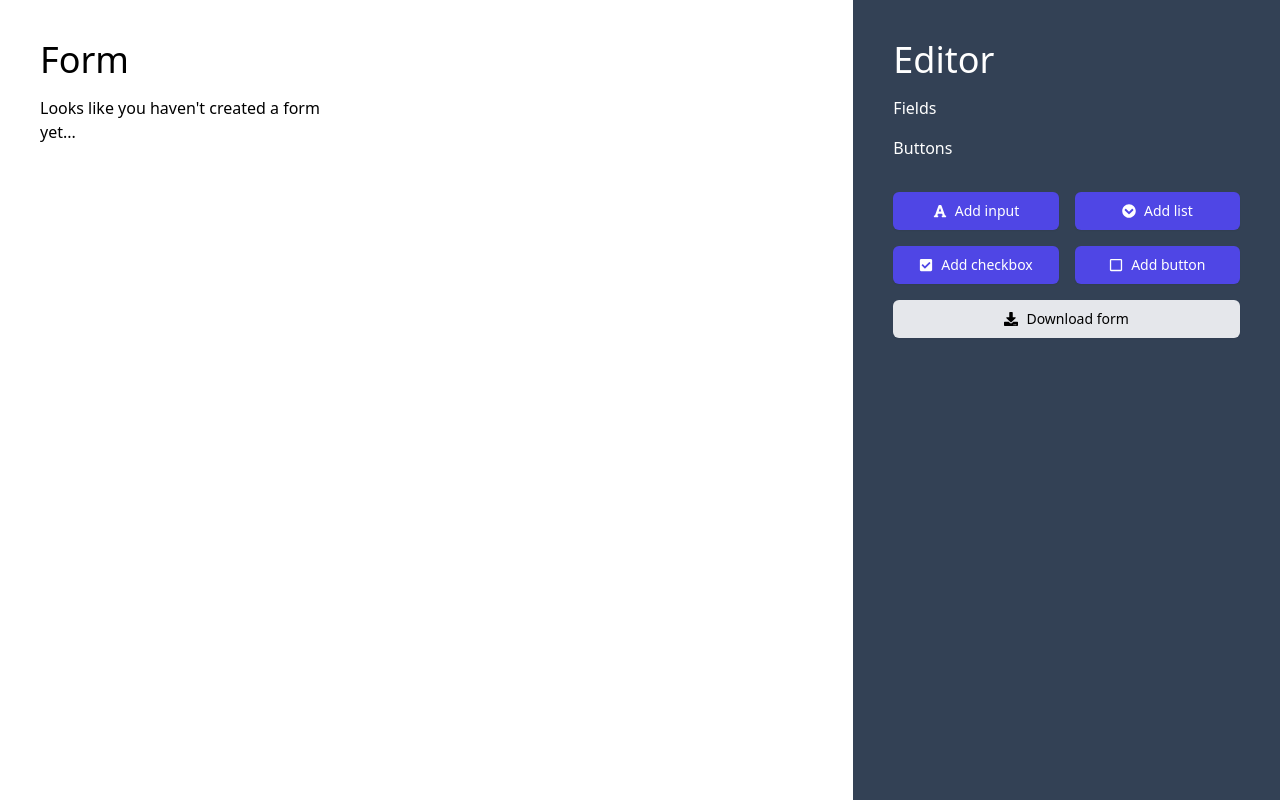
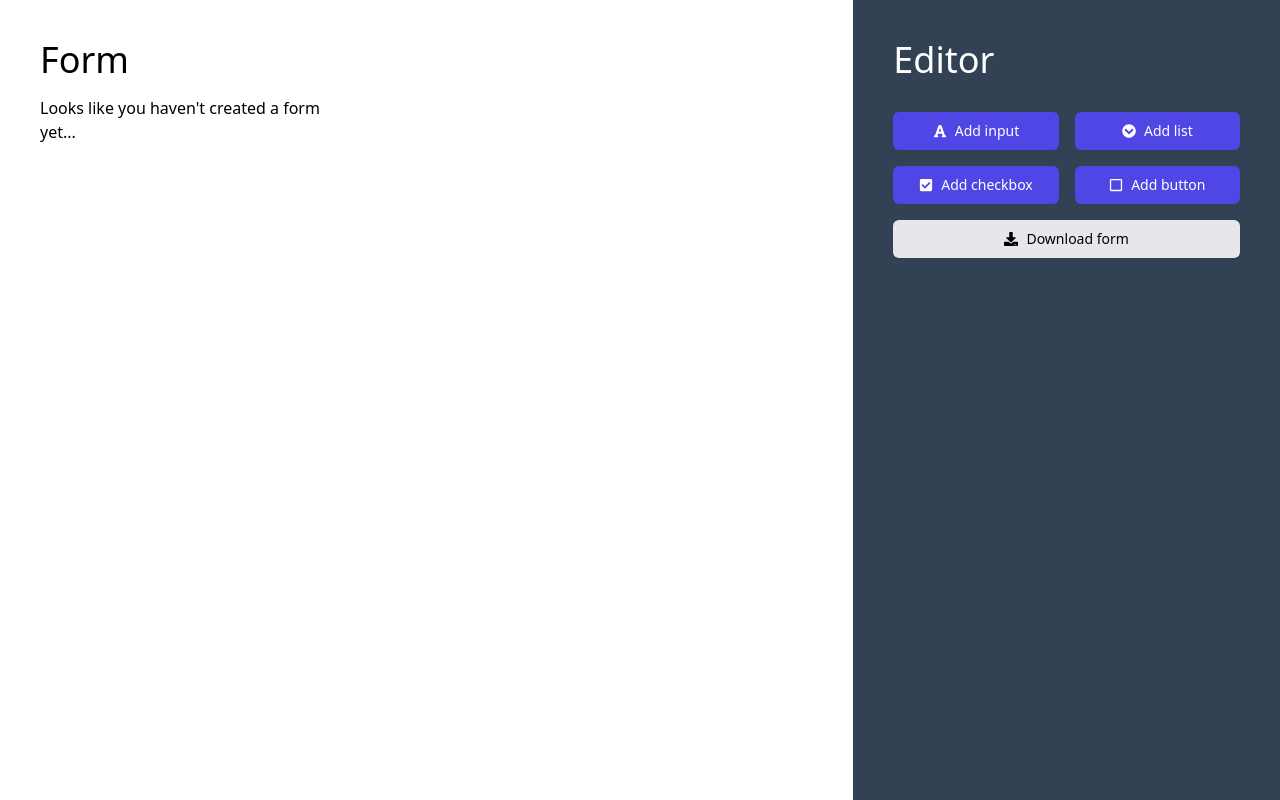
Before and after one commit to vafomin/formbuilder, a React (Create React App) app: page / in a window 1280 px wide. Built offline with nearby package versions, Linux system fonts and the light colour scheme.

Commit message:
chore: refactoring

```diff
--- a/package.json
+++ b/package.json
@@ -20,6 +20,7 @@
     "react-icons": "^4.4.0",
     "react-scripts": "5.0.1",
     "typescript": "^4.7.4",
+    "uuid": "^8.3.2",
     "web-vitals": "^2.1.4"
   },
   "scripts": {
--- a/src/Editor/elements.tsx
+++ b/src/Editor/elements.tsx
@@ -1,16 +1,15 @@
 import FormElement from "../components/form-element";
 
-const Elements = ({ form, onEdit, onDelete }) => {
+const Elements = ({ formFields, formButtons, onEdit, onDelete }) => {
   return (
     <div>
-      <p className="text-white mb-4">Fields</p>
-      {form &&
-        form.map(
+      {formFields.length > 0 && <p className="text-white mb-4">Fields</p>}
+      {formFields &&
+        formFields.map(
           (item) =>
             item.element !== "button" && (
               <FormElement
                 key={`${item.id}_element_${item.element}`}
-                id={item.id}
                 name={item.name}
                 type={item.element}
                 onEdit={() => onEdit(item.id)}
@@ -18,14 +17,13 @@ const Elements = ({ form, onEdit, onDelete }) => {
               />
             )
         )}
-      <p className="text-white my-4">Buttons</p>
-      {form &&
-        form.map(
+      {formButtons.length > 0 && <p className="text-white my-4">Buttons</p>}
+      {formButtons &&
+        formButtons.map(
           (item) =>
             item.element === "button" && (
               <FormElement
                 key={`${item.id}_element_${item.element}`}
-                id={item.id}
                 name={item.label}
                 type={item.element}
                 onEdit={() => onEdit(item.id)}
--- a/src/Editor/index.tsx
+++ b/src/Editor/index.tsx
@@ -18,7 +18,8 @@ const Editor = ({ onDownload }) => {
   const [currentEl, setCurrentEl] = useState("");
 
   const { formStore } = useStore();
-  const { form, formLength, deleteItem } = formStore;
+  const { formFields, formButtons, formIsEmpty, deleteItem, getItemById } =
+    formStore;
 
   const onShowModal = (el?: string) => {
     setIsModalVisible(true);
@@ -31,19 +32,25 @@ const Editor = ({ onDownload }) => {
     setCurrentEl("");
   };
 
-  const onEdit = (id: number) => {
-    setCurrentItem(form[id - 1]);
+  const onEdit = (id: string) => {
+    const item = getItemById(id);
+    setCurrentItem(item);
     onShowModal();
   };
 
-  const onDelete = (id: number) => {
+  const onDelete = (id: string) => {
     deleteItem(id);
   };
 
   return (
     <aside className="flex flex-col w-full sm:w-4/12 sm:fixed sm:right-0 sm:top-0 sm:h-screen bg-slate-700 p-10 overflow-auto">
       <h1 className="text-white text-4xl mb-4">Editor</h1>
-      <Elements form={form} onEdit={onEdit} onDelete={onDelete} />
+      <Elements
+        formFields={formFields}
+        formButtons={formButtons}
+        onEdit={onEdit}
+        onDelete={onDelete}
+      />
 
       <div className="flex flex-col gap-4 mt-4">
         <div className="flex gap-4">
@@ -81,7 +88,7 @@ const Editor = ({ onDownload }) => {
         icon={<FaDownload />}
         className="mt-4"
         onClick={onDownload}
-        disabled={formLength === 0}
+        disabled={formIsEmpty}
       />
 
       <Modal
--- a/src/Form/index.tsx
+++ b/src/Form/index.tsx
@@ -8,22 +8,17 @@ import { IForm } from "../types";
 
 const Form = ({ formRef }) => {
   const { formStore } = useStore();
-  const { form, formLength } = formStore;
+  const { formFields, formButtons, formIsEmpty } = formStore;
 
   return (
     <main className="flex flex-col gap-4 p-10 w-96 sm:mr-4/12">
       <h1 className="text-4xl">Form</h1>
       <div className="flex">
-        {formLength === 0 ? (
+        {formIsEmpty ? (
           <h1>Looks like you haven't created a form yet...</h1>
         ) : (
-          <form
-            action=""
-            id="form"
-            className="flex flex-col gap-4 w-96"
-            ref={formRef}
-          >
-            {form.map((item: IForm, index: number) => {
+          <div id="form" className="flex flex-col gap-4 w-96" ref={formRef}>
+            {formFields.map((item: IForm, index: number) => {
               switch (item.element) {
                 case "input":
                   return (
@@ -59,13 +54,10 @@ const Form = ({ formRef }) => {
               }
             })}
 
-            {form.map(
-              (item: IForm, index: number) =>
-                item.element === "button" && (
-                  <Button key={`form_element_${index}`} label={item.label} />
-                )
-            )}
-          </form>
+            {formButtons.map((item: IForm, index: number) => (
+              <Button key={`form_element_${index}`} label={item.label} />
+            ))}
+          </div>
         )}
       </div>
     </main>
--- a/src/components/form-element/index.tsx
+++ b/src/components/form-element/index.tsx
@@ -1,8 +1,7 @@
 import { FaEdit, FaTrash } from "react-icons/fa";
-import Icon from "./Icon";
+import Icon from "./icon";
 
 type FormElementProps = {
-  id: number;
   name: string;
   type: string;
   onEdit: () => void;
@@ -10,7 +9,6 @@ type FormElementProps = {
 };
 
 const FormElement: React.FC<FormElementProps> = ({
-  id,
   name,
   type,
   onEdit,
--- a/src/components/modal/sub-modal/add-button.tsx
+++ b/src/components/modal/sub-modal/add-button.tsx
@@ -2,10 +2,11 @@ import Input from "../../input";
 import Button from "../../button";
 import { useStore } from "../../../hooks/useStore";
 import { useForm } from "react-hook-form";
+import { generateUid } from "../../../utils";
 
 const AddButton = ({ el, item, onClose }) => {
   const { formStore } = useStore();
-  const { addItem, setItem, formLength } = formStore;
+  const { addItem, setItem } = formStore;
   const {
     register,
     handleSubmit,
@@ -18,7 +19,7 @@ const AddButton = ({ el, item, onClose }) => {
 
   const onSave = (data) => {
     const field = {
-      id: item ? item.id : formLength + 1,
+      id: item ? item.id : generateUid(),
       element: item ? item?.element : el,
       label: data.label,
     };
--- a/src/components/modal/sub-modal/add-checkbox.tsx
+++ b/src/components/modal/sub-modal/add-checkbox.tsx
@@ -2,10 +2,11 @@ import Input from "../../input";
 import Button from "../../button";
 import { useStore } from "../../../hooks/useStore";
 import { useForm } from "react-hook-form";
+import { generateUid } from "../../../utils";
 
 const AddCheckbox = ({ el, item, onClose }) => {
   const { formStore } = useStore();
-  const { addItem, setItem, formLength } = formStore;
+  const { setItem, addItem, isUniqueName } = formStore;
   const {
     register,
     handleSubmit,
@@ -20,7 +21,7 @@ const AddCheckbox = ({ el, item, onClose }) => {
 
   const onSave = (data) => {
     const field = {
-      id: item ? item.id : formLength + 1,
+      id: item ? item.id : generateUid(),
       element: item ? item?.element : el,
       label: data.label,
       name: data.name,
@@ -39,8 +40,14 @@ const AddCheckbox = ({ el, item, onClose }) => {
         name="name"
         placeholder="Enter name..."
         hasErrors={errors.name ? true : false}
-        {...register("name", { required: true })}
+        {...register("name", { required: true, validate: isUniqueName })}
       />
+      {errors.name && (
+        <p className="text-red-500 text-sm">
+          Name is required and must be unique
+        </p>
+      )}
+
       <Input
         label="Label"
         name="label"
--- a/src/components/modal/sub-modal/add-input.tsx
+++ b/src/components/modal/sub-modal/add-input.tsx
@@ -3,10 +3,11 @@ import List from "../../list";
 import Button from "../../button";
 import { useStore } from "../../../hooks/useStore";
 import { useForm } from "react-hook-form";
+import { generateUid } from "../../../utils";
 
 const AddInput = ({ el, item, onClose }) => {
   const { formStore } = useStore();
-  const { addItem, setItem, formLength } = formStore;
+  const { setItem, addItem, isUniqueName } = formStore;
   const {
     register,
     handleSubmit,
@@ -23,7 +24,7 @@ const AddInput = ({ el, item, onClose }) => {
 
   const onSave = (data) => {
     const field = {
-      id: item ? item.id : formLength + 1,
+      id: item ? item.id : generateUid(),
       element: item ? item?.element : el,
       label: data.label,
       name: data.name,
@@ -44,8 +45,14 @@ const AddInput = ({ el, item, onClose }) => {
         name="name"
         placeholder="Enter name..."
         hasErrors={errors.name ? true : false}
-        {...register("name", { required: true })}
+        {...register("name", { required: true, validate: isUniqueName })}
       />
+      {errors.name && (
+        <p className="text-red-500 text-sm">
+          Name is required and must be unique
+        </p>
+      )}
+
       <Input
         label="Label"
         name="label"
--- a/src/components/modal/sub-modal/add-list.tsx
+++ b/src/components/modal/sub-modal/add-list.tsx
@@ -3,10 +3,11 @@ import Button from "../../button";
 import { useStore } from "../../../hooks/useStore";
 import { useForm, useFieldArray } from "react-hook-form";
 import { FaTrash } from "react-icons/fa";
+import { generateUid } from "../../../utils";
 
 const AddList = ({ el, item, onClose }) => {
   const { formStore } = useStore();
-  const { addItem, setItem, formLength } = formStore;
+  const { setItem, addItem, isUniqueName } = formStore;
 
   const {
     register,
@@ -28,7 +29,7 @@ const AddList = ({ el, item, onClose }) => {
 
   const onSave = (data) => {
     const field = {
-      id: item ? item.id : formLength + 1,
+      id: item ? item.id : generateUid(),
       element: item ? item?.element : el,
       label: data.label,
       name: data.name,
@@ -48,8 +49,14 @@ const AddList = ({ el, item, onClose }) => {
         name="name"
         placeholder="Enter name..."
         hasErrors={errors.name ? true : false}
-        {...register("name", { required: true })}
+        {...register("name", { required: true, validate: isUniqueName })}
       />
+      {errors.name && (
+        <p className="text-red-500 text-sm">
+          Name is required and must be unique
+        </p>
+      )}
+
       <Input
         label="Label"
         name="label"
--- a/src/stores/formStore.ts
+++ b/src/stores/formStore.ts
@@ -1,4 +1,4 @@
-import { IForm , FormProps} from '../types';
+import { IForm, FormProps } from "../types";
 import { makeAutoObservable } from "mobx";
 
 class FormStore {
@@ -13,15 +13,34 @@ class FormStore {
   };
 
   setItem = (item: IForm) => {
-    this.form[item.id - 1] = item;
-  }
+    const index = this.form.findIndex((i) => i.id === item.id);
+    this.form[index] = item;
+  };
 
-  deleteItem = (id: number) => {
+  deleteItem = (id: string) => {
     this.form = this.form.filter((item) => item.id !== id);
   };
 
-  get formLength() {
-    return this.form.length;
+  isUniqueName = (name: string) => {
+    if (this.formIsEmpty) return true;
+    const index = this.form.findIndex((item) => item.name === name);
+    return index >= 0 ? false : true;
+  };
+
+  getItemById = (id: string) => {
+    return this.form.find((item) => item.id === id);
+  };
+
+  get formIsEmpty() {
+    return this.form.length === 0;
+  }
+
+  get formFields() {
+    return this.form.filter((item) => item.element !== "button");
+  }
+
+  get formButtons() {
+    return this.form.filter((item) => item.element === "button");
   }
 }
 
--- a/src/types/index.ts
+++ b/src/types/index.ts
@@ -1,6 +1,6 @@
 export interface IForm {
   element: string;
-  id: number;
+  id: string;
   label: string;
   name?: string;
   placeholder?: string;
--- a/src/utils/index.ts
+++ b/src/utils/index.ts
@@ -1,4 +1,5 @@
 import { saveAs } from "file-saver";
+import { v4 as uuidv4 } from "uuid";
 
 export const downloadHTML = (form: string) => {
   const html = `<html><head><script src="https://cdn.tailwindcss.com?plugins=forms"></script></head><body><form action="" id="form" class="flex flex-col gap-4 justify-center p-10 max-w-lg mx-auto">${form}</form></body></html>`;
@@ -7,3 +8,7 @@ export const downloadHTML = (form: string) => {
   );
   saveAs(url, "form.html");
 };
+
+export const generateUid = () => {
+  return uuidv4();
+};
```
